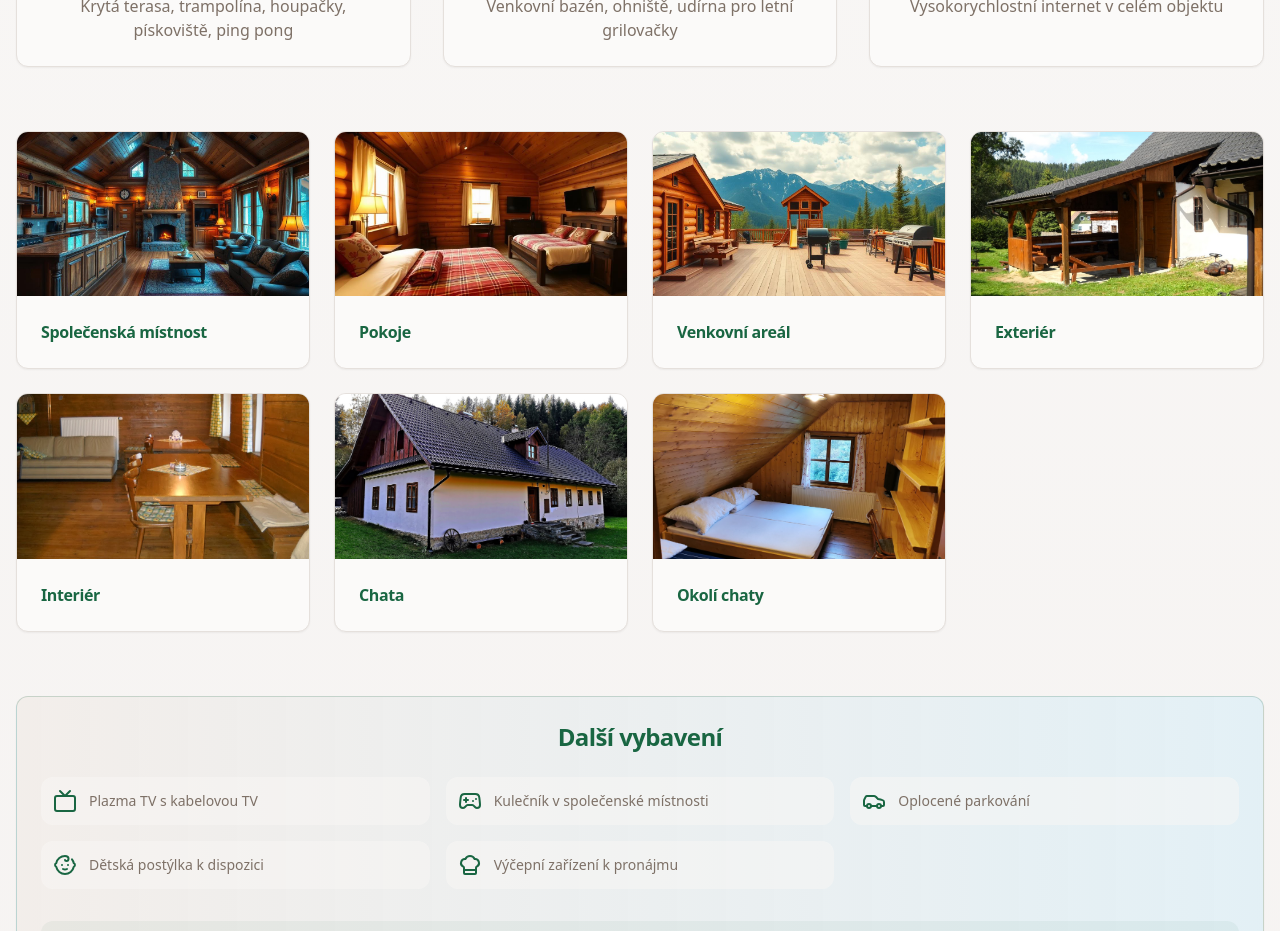
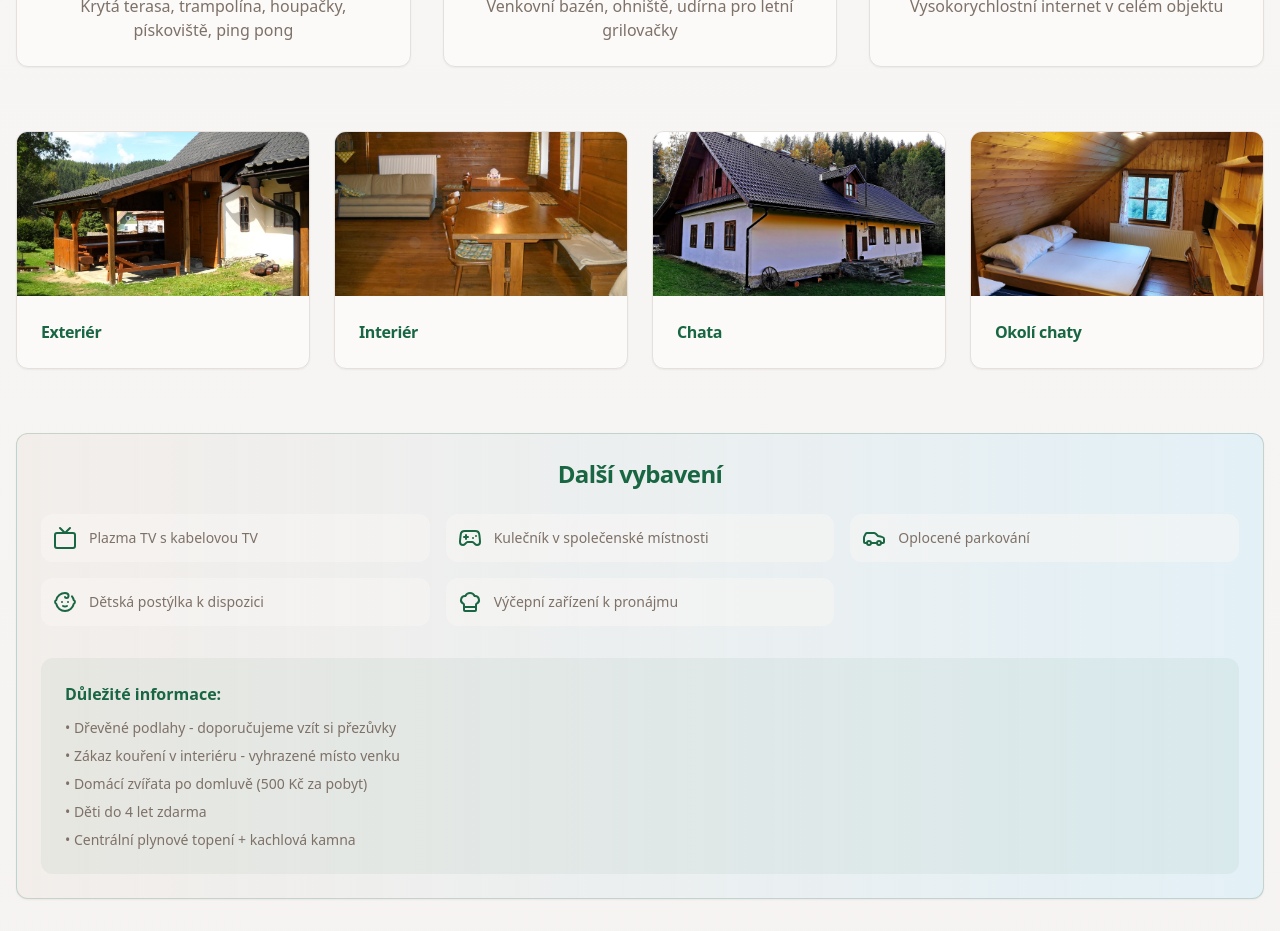
Before and after one commit to vaclaveka/chatova-pohoda-rezervace, a React (Vite) app: page / in a window 1280 px wide. Shown: the part 1540-2471 px from the top of the page. Built offline with nearby package versions, Linux system fonts and the light colour scheme; no server answers; the database is empty.

Commit message:
Update amenities images
Remove specific amenity images and make the rest clickable.

```diff
--- a/src/components/AmenitiesSection.tsx
+++ b/src/components/AmenitiesSection.tsx
@@ -87,51 +87,10 @@ const AmenitiesSection = () => {
         </div>
 
         {/* Image Gallery with Details */}
-        <div className="grid md:grid-cols-2 lg:grid-cols-3 xl:grid-cols-4 gap-6 mb-16">
-          {/* Interior */}
-          <Card className="overflow-hidden group hover:shadow-mountain transition-all duration-300">
-            <div className="aspect-video relative overflow-hidden">
-              <img
-                src="/interior-common.jpg"
-                alt="Interiér společenské místnosti s kuchyní"
-                className="w-full h-full object-cover group-hover:scale-110 transition-transform duration-300"
-              />
-            </div>
-            <CardHeader>
-              <CardTitle className="text-mountain-forest text-base">Společenská místnost</CardTitle>
-            </CardHeader>
-          </Card>
-
-          {/* Bedroom */}
-          <Card className="overflow-hidden group hover:shadow-mountain transition-all duration-300">
-            <div className="aspect-video relative overflow-hidden">
-              <img
-                src="/bedroom.jpg"
-                alt="Pokoj s lůžky a TV"
-                className="w-full h-full object-cover group-hover:scale-110 transition-transform duration-300"
-              />
-            </div>
-            <CardHeader>
-              <CardTitle className="text-mountain-forest text-base">Pokoje</CardTitle>
-            </CardHeader>
-          </Card>
-
-          {/* Outdoor */}
-          <Card className="overflow-hidden group hover:shadow-mountain transition-all duration-300">
-            <div className="aspect-video relative overflow-hidden">
-              <img
-                src="/outdoor-facilities.jpg"
-                alt="Venkovní zázemí s hracími prvky"
-                className="w-full h-full object-cover group-hover:scale-110 transition-transform duration-300"
-              />
-            </div>
-            <CardHeader>
-              <CardTitle className="text-mountain-forest text-base">Venkovní areál</CardTitle>
-            </CardHeader>
-          </Card>
-
-          {/* Additional Images */}
-          <Card className="overflow-hidden group hover:shadow-mountain transition-all duration-300">
+        <div className="grid md:grid-cols-2 lg:grid-cols-4 gap-6 mb-16">
+          {/* Clickable Images */}
+          <a href="/07.JPG" target="_blank" rel="noopener noreferrer" className="block">
+            <Card className="overflow-hidden group hover:shadow-mountain transition-all duration-300 cursor-pointer">
               <div className="aspect-video relative overflow-hidden">
                 <img
                   src="/07.JPG"
@@ -143,8 +102,10 @@ const AmenitiesSection = () => {
                 <CardTitle className="text-mountain-forest text-base">Exteriér</CardTitle>
               </CardHeader>
             </Card>
+          </a>
 
-          <Card className="overflow-hidden group hover:shadow-mountain transition-all duration-300">
+          <a href="/19.jpg" target="_blank" rel="noopener noreferrer" className="block">
+            <Card className="overflow-hidden group hover:shadow-mountain transition-all duration-300 cursor-pointer">
               <div className="aspect-video relative overflow-hidden">
                 <img
                   src="/19.jpg"
@@ -156,8 +117,10 @@ const AmenitiesSection = () => {
                 <CardTitle className="text-mountain-forest text-base">Interiér</CardTitle>
               </CardHeader>
             </Card>
+          </a>
 
-          <Card className="overflow-hidden group hover:shadow-mountain transition-all duration-300">
+          <a href="/3.jpg" target="_blank" rel="noopener noreferrer" className="block">
+            <Card className="overflow-hidden group hover:shadow-mountain transition-all duration-300 cursor-pointer">
               <div className="aspect-video relative overflow-hidden">
                 <img
                   src="/3.jpg"
@@ -169,8 +132,10 @@ const AmenitiesSection = () => {
                 <CardTitle className="text-mountain-forest text-base">Chata</CardTitle>
               </CardHeader>
             </Card>
+          </a>
 
-          <Card className="overflow-hidden group hover:shadow-mountain transition-all duration-300">
+          <a href="/IMG_20191013_151234.jpg" target="_blank" rel="noopener noreferrer" className="block">
+            <Card className="overflow-hidden group hover:shadow-mountain transition-all duration-300 cursor-pointer">
               <div className="aspect-video relative overflow-hidden">
                 <img
                   src="/IMG_20191013_151234.jpg"
@@ -182,6 +147,7 @@ const AmenitiesSection = () => {
                 <CardTitle className="text-mountain-forest text-base">Okolí chaty</CardTitle>
               </CardHeader>
             </Card>
+          </a>
         </div>
 
         {/* Additional Amenities */}
```
Lines whose indentation alone changed are shown as unchanged.
